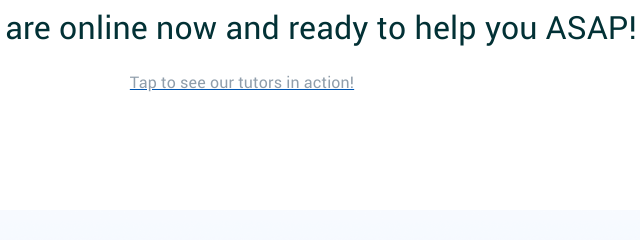
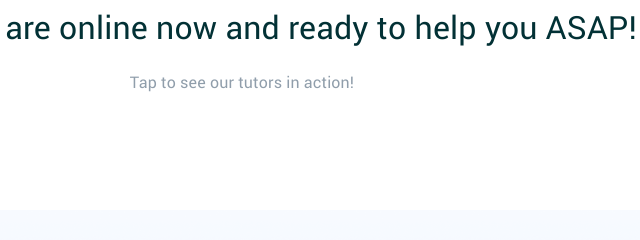
Before and after one commit to cutiekate/webbylab, a website: page src/index.html in a window 1280 px wide. In both pictures the pointer is over the link "Tap to see our tutors in action!". Shown: the part 2924-3164 px from the top of the page, 398-1038 px from the left. Drawn offline with nearby package versions, Linux system fonts and the light colour scheme; files that its build step writes are made by us from their sources.

Commit message:
link fixed

```diff
--- a/src/styles/_benefits.scss
+++ b/src/styles/_benefits.scss
@@ -45,6 +45,7 @@
       margin-top: 0;
     }
 
+
     &__list ul {
       margin-bottom: 0;
       padding: 0;
--- a/src/styles/_tutors.scss
+++ b/src/styles/_tutors.scss
@@ -20,6 +20,11 @@
         text-decoration: none;
     }
 
+    &__link:hover {
+        text-decoration: none;
+        color:#007a5c;
+    }
+
     &__link p {
         font-family: Roboto, sans-serif;
         font-size: 16px;
--- a/src/styles/main.scss
+++ b/src/styles/main.scss
@@ -11,5 +11,5 @@
 @import "modal";
 
 html {
-    scroll-behavior: auto;
+  scroll-behavior: auto;
 }
```
